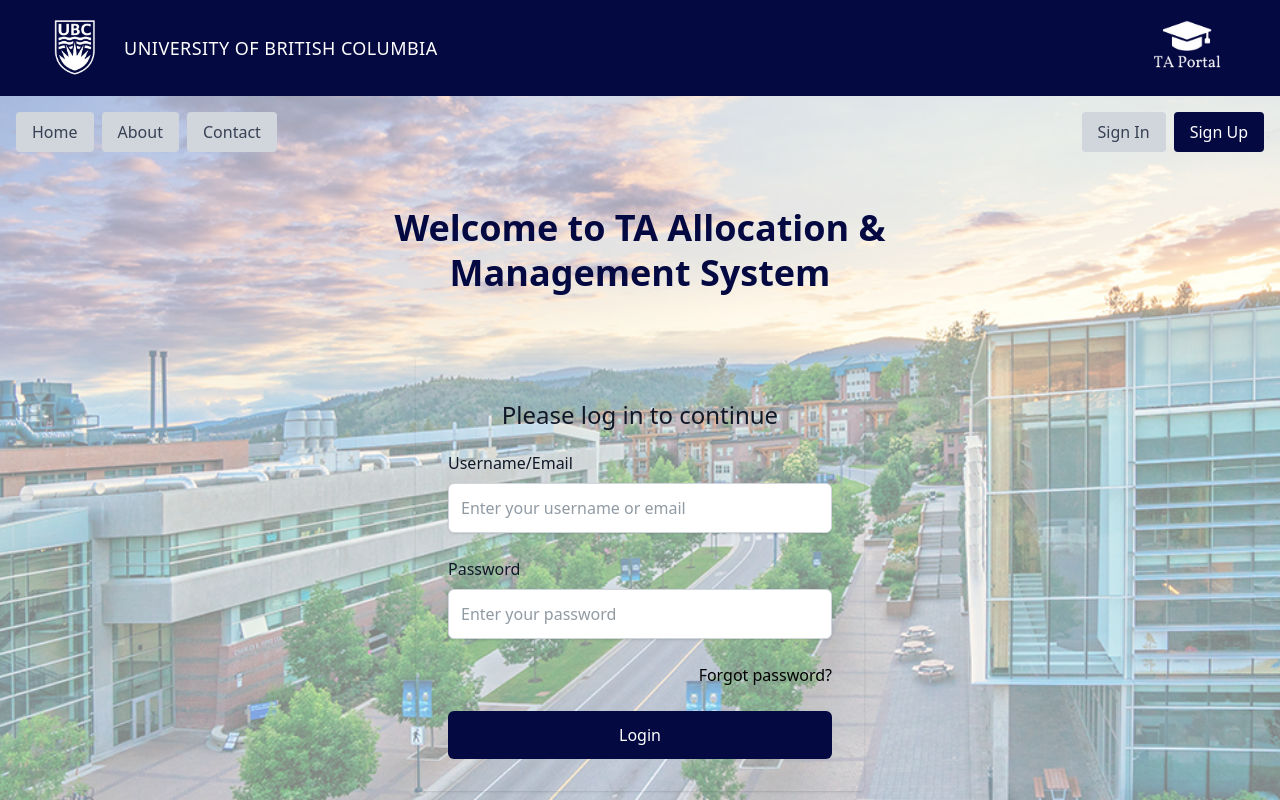
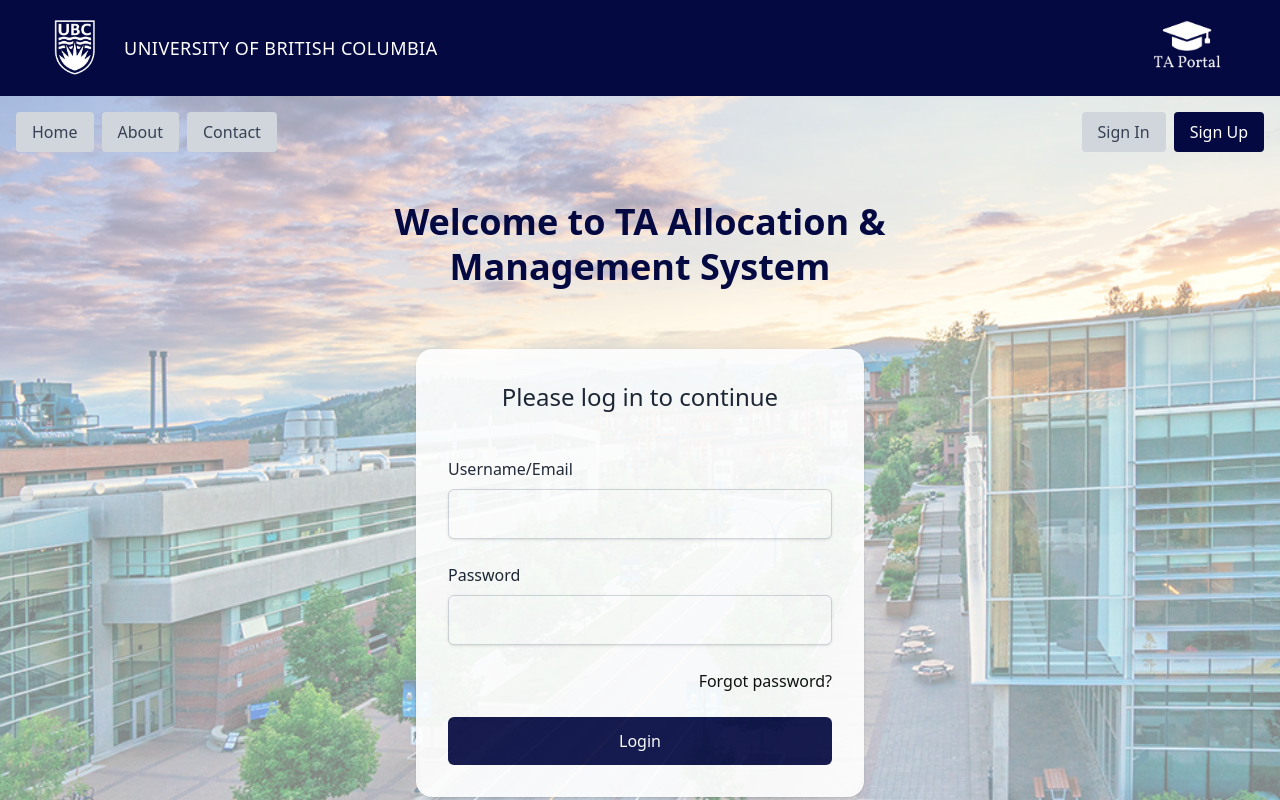
Before and after one commit to mandeep3535/TA_allocation_and_management_system_public, a React (Vite) app in the folder app/TA-portal-infinity/: page /login in a window 1280 px wide. Shown: the top 800 px of the page. Built offline with nearby package versions, Linux system fonts and the light colour scheme.

Commit message:
Added nav bar as a separate feature, did some of reformating and also added HTML 5 frontend validation for fields

```diff
--- /dev/null
+++ b/app/TA-portal-infinity/src/components/layout/login_navbar/Navbar.tsx
@@ -0,0 +1,30 @@
+// src/components/Navbar.tsx
+import React from 'react';
+
+const Navbar: React.FC = () => {
+  return (
+    <header className="relative z-10 flex items-center justify-between p-4 flex-wrap gap-y-2">
+      <div className="flex gap-2 flex-wrap">
+        <button className="px-4 py-2 bg-gray-300 text-gray-700 rounded hover:bg-gray-400 transition-colors">
+          Home
+        </button>
+        <button className="px-4 py-2 bg-gray-300 text-gray-700 rounded hover:bg-gray-400 transition-colors">
+          About
+        </button>
+        <button className="px-4 py-2 bg-gray-300 text-gray-700 rounded hover:bg-gray-400 transition-colors">
+          Contact
+        </button>
+      </div>
+      <div className="flex gap-2">
+        <button className="px-4 py-2 bg-gray-300 text-gray-700 rounded hover:bg-gray-400 transition-colors">
+          Sign In
+        </button>
+        <button className="px-4 py-2 bg-[#040941] text-white rounded hover:bg-[#030735] transition-colors">
+          Sign Up
+        </button>
+      </div>
+    </header>
+  );
+};
+
+export default Navbar;
--- a/app/TA-portal-infinity/src/pages/loginPage/LoginPage.tsx
+++ b/app/TA-portal-infinity/src/pages/loginPage/LoginPage.tsx
@@ -1,9 +1,14 @@
 import React, { useState } from 'react';
 import bgImage from '../../assets/ubc_image.png?url';
+import Navbar from '../../components/layout/login_navbar/Navbar';
 
 const LoginPage: React.FC = () => {
   const [username, setUsername] = useState('');
   const [password, setPassword] = useState('');
+
+  const [emailError, setEmailError] = useState('');
+  const [passwordError, setPasswordError] = useState('');
+
 
   const handleLogin = (e: React.FormEvent) => {
     e.preventDefault();
@@ -18,28 +23,7 @@ const LoginPage: React.FC = () => {
         <div className="absolute inset-0 bg-white" style={{ opacity: 0.5 }} />
       </div>
 
-      {/* Header Navigation */}
-      <header className="relative z-10 flex items-center justify-between p-4 flex-wrap gap-y-2">
-        <div className="flex gap-2 flex-wrap">
-          <button className="px-4 py-2 bg-gray-300 text-gray-700 rounded hover:bg-gray-400 transition-colors">
-            Home
-          </button>
-          <button className="px-4 py-2 bg-gray-300 text-gray-700 rounded hover:bg-gray-400 transition-colors">
-            About
-          </button>
-          <button className="px-4 py-2 bg-gray-300 text-gray-700 rounded hover:bg-gray-400 transition-colors">
-            Contact
-          </button>
-        </div>
-        <div className="flex gap-2">
-          <button className="px-4 py-2 bg-gray-300 text-gray-700 rounded hover:bg-gray-400 transition-colors">
-            Sign In
-          </button>
-          <button className="px-4 py-2 bg-[#040941] text-white rounded hover:bg-[#030735] transition-colors">
-            Sign Up
-          </button>
-        </div>
-      </header>
+      <Navbar />
 
       {/* Main Content */}
       <main className="relative z-10 flex items-center justify-center min-h-[calc(100vh-80px)] px-4">
@@ -55,8 +39,8 @@ const LoginPage: React.FC = () => {
           </div>
 
           {/* Login Form Block */}
-          <div className="w-full max-w-md bg-opacity bg-opacity-90 p-8 rounded shadow">
-            <p className="text-2xl text-gray-900 mt-3 mb-5 text-center">
+          <div className="w-full max-w-md bg-white opacity-90 p-8 rounded shadow rounded-2xl ">
+            <p className="text-2xl text-gray-900 mt-0 mb-11 text-center">
               Please log in to continue
             </p>
             <form onSubmit={handleLogin} className="space-y-6">
@@ -64,15 +48,35 @@ const LoginPage: React.FC = () => {
                 <label htmlFor="username" className="block text-base font-medium text-gray-900 mb-2">
                   Username/Email
                 </label>
-                <input id="username" type="text"value={username} onChange={(e) => setUsername(e.target.value)}
-                  className="w-full px-3 py-3 border border-gray-300 rounded-md shadow-sm focus:ring-2 focus:ring-[#040941] focus:border-[#040941] bg-white" placeholder="Enter your username or email" required />
+                <input
+                    id="email"
+                    type="email"
+                    value={username}
+                    onChange={(e) => setUsername(e.target.value)}
+                    onInvalid={(e) => setEmailError('Please enter a valid email address')}
+                    onInput={() => setEmailError('')}
+                    pattern="[a-z0-9._%+-]+@[a-z0-9.-]+\.[a-z]{2,}$"
+                    required
+                    className="w-full px-3 py-3 border border-gray-300 rounded-md shadow-sm focus:ring-2 focus:ring-[#040941] focus:border-[#040941] bg-white"
+                  />
+                  {emailError && <p className="text-sm text-red-600 mt-1">{emailError}</p>}
+
               </div>
               <div>
                 <label htmlFor="password" className="block text-base font-medium text-gray-900 mb-2"> Password </label>
-                <input id="password" type="password" value={password}
-                  onChange={(e) => setPassword(e.target.value)}
-                  className="w-full px-3 py-3 border border-gray-300 rounded-md shadow-sm focus:ring-2 focus:ring-[#040941] focus:border-[#040941] bg-white" placeholder="Enter your password" required
-                />
+               <input
+                    id="password"
+                    type="password"
+                    value={password}
+                    onChange={(e) => setPassword(e.target.value)}
+                    onInvalid={(e) => setPasswordError('Password must be at least 8 characters and include uppercase, number, and special character')}
+                    onInput={() => setPasswordError('')}
+                    pattern="^(?=.*[A-Z])(?=.*\d)(?=.*[!@#$%^&*()_+\-\[\]{}|;:',.<>?]).{8,}$"
+                    required
+                    className="w-full px-3 py-3 border border-gray-300 rounded-md shadow-sm focus:ring-2 focus:ring-[#040941] focus:border-[#040941] bg-white"
+                  />
+                  {passwordError && <p className="text-sm text-red-600 mt-1">{passwordError}</p>}
+
               </div>
               <div className="text-right">
                 <a href="#" className="text-base text-[#040941] hover:opacity-70 transition-opacity" style={{ color: "#000000" }}>
```
